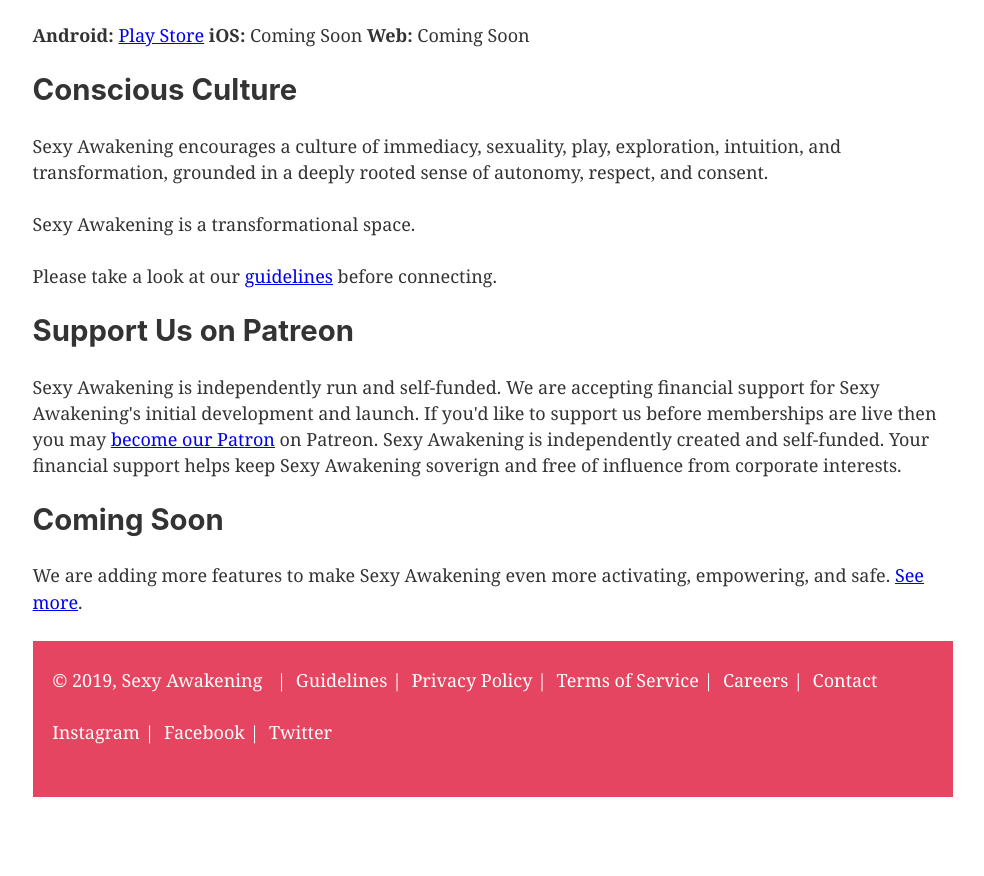
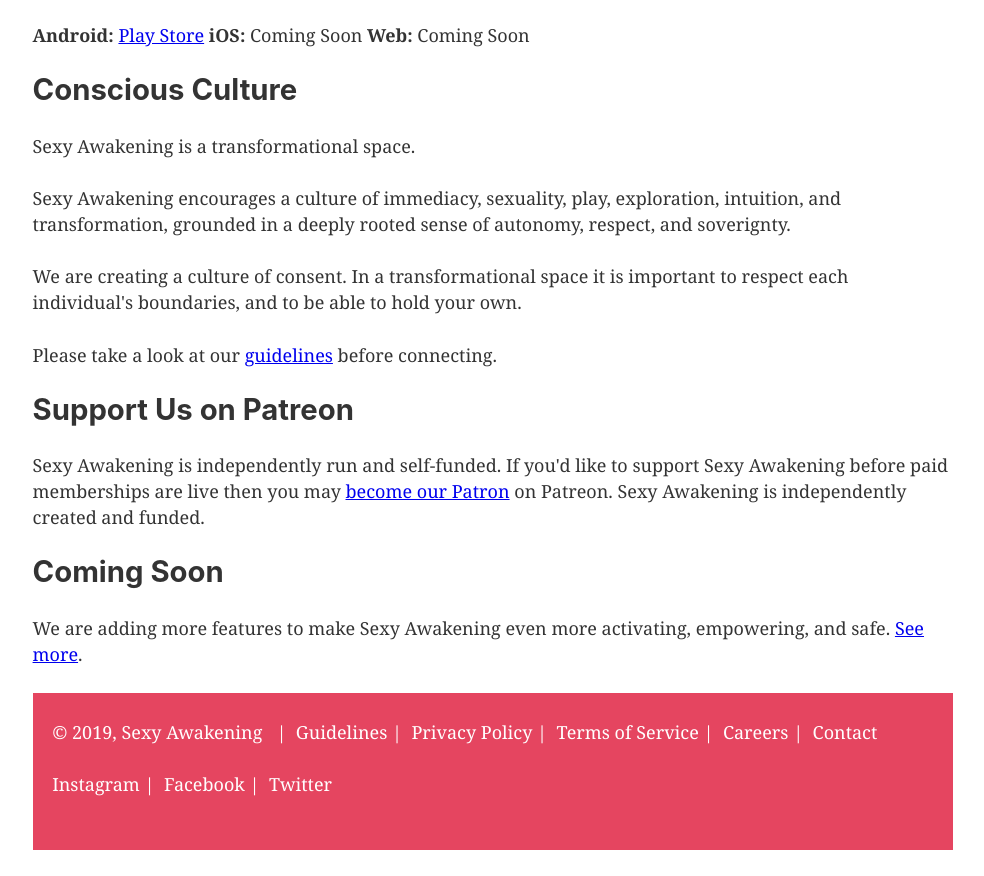
Before and after one commit to russjwells/sexy-awakening-website-2, a Gatsby site: page / in a window 1280 px wide. Shown: the part 1020-1896 px from the top of the page, without its empty margins (147-1131 px from the left). Before the commit the page ends 1843 px from the top, so only its background shows below. Built offline with nearby package versions, Linux system fonts and the light colour scheme; Gatsby itself is replaced by a stand-in of ours.

Commit message:
copy edits

```diff
--- a/src/pages/index.js
+++ b/src/pages/index.js
@@ -21,11 +21,12 @@
     <p><b>Android: </b><a href="https://play.google.com/store/apps/details?id=com.DigitalHyperspace.SexyAwakening">Play Store</a> <b>iOS: </b>Coming Soon <b>Web: </b>Coming Soon</p>
     {/*<p>iPhone users download the app <a href="https://testflight.apple.com/join/A52QNb4b">here</a>. Android users can download the App in the <a href="https://play.google.com/store/apps/details?id=com.DigitalHyperspace.SexyAwakening">Play Store.</a></p>*/}
     <h2>Conscious Culture</h2>
-    <p>Sexy Awakening encourages a culture of immediacy, sexuality, play, exploration, intuition, and transformation, grounded in a deeply rooted sense of autonomy, respect, and consent.</p>
     <p>Sexy Awakening is a transformational space.</p>
+    <p>Sexy Awakening encourages a culture of immediacy, sexuality, play, exploration, intuition, and transformation, grounded in a deeply rooted sense of autonomy, respect, and soverignty.</p>
+    <p>We are creating a culture of consent. In a transformational space it is important to respect each individual's boundaries, and to be able to hold your own.</p>
     <p>Please take a look at our <Link to="/guidelines/">guidelines</Link> before connecting.</p>
     <h2>Support Us on Patreon</h2>
-    <p>Sexy Awakening is independently run and self-funded. We are accepting financial support for Sexy Awakening's initial development and launch. If you'd like to support us before memberships are live then you may <a href="https://www.patreon.com/sexyawakening">become our Patron</a> on Patreon. Sexy Awakening is independently created and self-funded. Your financial support helps keep Sexy Awakening soverign and free of influence from corporate interests.</p>
+    <p>Sexy Awakening is independently run and self-funded. If you'd like to support Sexy Awakening before paid memberships are live then you may <a href="https://www.patreon.com/sexyawakening">become our Patron</a> on Patreon. Sexy Awakening is independently created and funded.</p>
     <h2>Coming Soon</h2>
     <p>We are adding more features to make Sexy Awakening even more activating, empowering, and safe. <Link to="/coming-soon/">See more</Link>.</p>
   </Layout>
```
